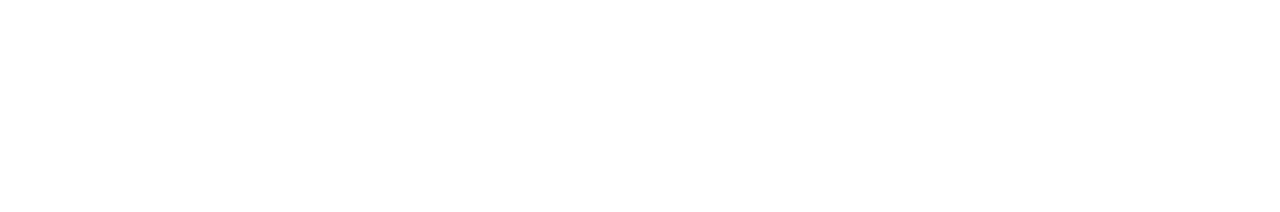
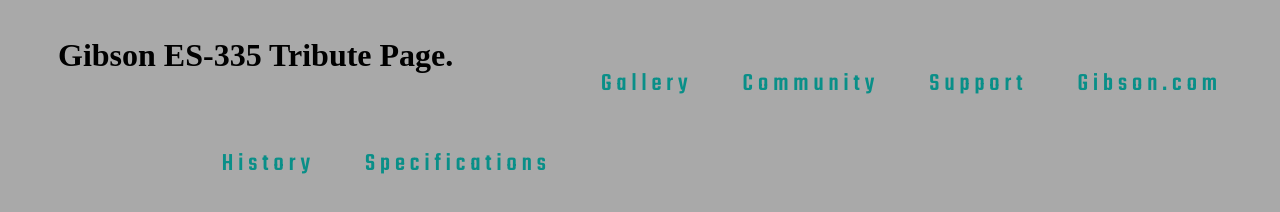
Before and after one commit to stevekelly27/Gibson-ES-335, a plain HTML site: page gallery.html in a window 1280 px wide. Drawn offline with Linux system fonts and the light colour scheme.

Commit message:
Link gallery in header to gallery.html

```diff
--- a/gallery.html
+++ b/gallery.html
@@ -0,0 +1,48 @@
+<!DOCTYPE html>
+<html lang="en">
+<head>
+    <meta charset="UTF-8">
+    <meta http-equiv="X-UA-Compatible" content="IE=edge">
+    <meta name="viewport" content="width=device-width, initial-scale=1.0">
+    <link rel="stylesheet" href="css/styles.css">
+    <!-- Google Fonts -->
+    <link rel="preconnect" href="https://fonts.googleapis.com">
+    <link rel="preconnect" href="https://fonts.gstatic.com" crossorigin>
+    <link href="https://fonts.googleapis.com/css2?family=Lato:wght@300&family=Oswald:wght@300&family=Teko:wght@500&display=swap" rel="stylesheet">
+<!-- Google Fonts/ -->
+    <title>Gibson ES-335 Tribute Page</title>
+</head>
+<body>
+    <header>
+        <a href="index.html">
+            <h1 id="logo">
+              Gibson ES-335 Tribute Page.
+            </h1>
+        </a>
+
+        <nav>
+            <ul class="nav-bar">
+                <li>
+                    <a href="#">Gibson.com </a>
+                </li>
+                <li>
+                    <a href="#"> Support</a>
+                </li>
+                <li>
+                    <a href="#">Community</a>
+                </li>
+                <li>
+                    <a href="gallery.html">Gallery</a>
+                </li>
+                <li>
+                    <a href="specs.html" class="specs">Specifications</a>
+                </li>
+                <li>
+                    <a href="index.html" class="content">History</a>
+                </li>
+            </ul>
+        </nav>
+    </header>
+
+</body>
+</html>
```
Also changed, not shown: index.html (+1 -1 lines).
